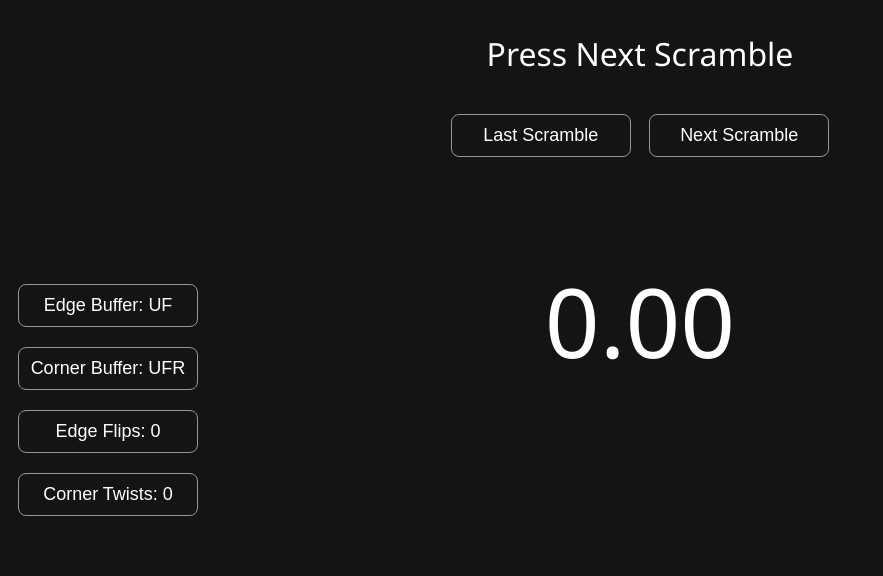
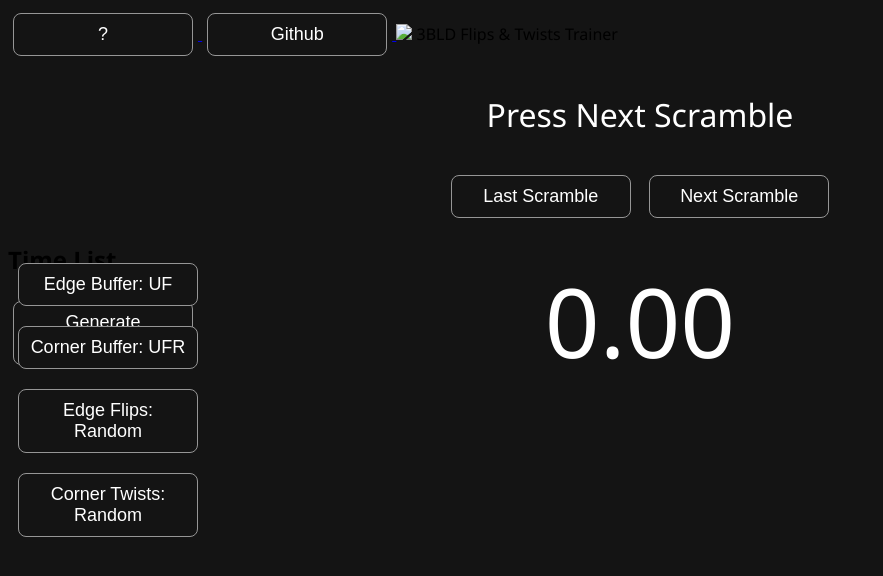
Before and after one commit to msiauw2/3BLD-Flips-Twists-Trainer, a Flask app: page / in a window 1280 px wide. Shown: the top 576 px of the page, without its empty margins (0-883 px from the left). Run offline with Flask 3, Linux system fonts and the light colour scheme; some libraries are stand-ins or nearby versions.

Commit message:
Update index.html

```diff
--- a/templates/index.html
+++ b/templates/index.html
@@ -2,14 +2,28 @@
 <html>
 <head>
     <meta charset="UTF-8" />
-    <title>3BLD Flips/Twists Trainer</title>
+    <title>3BLD Flips & Twists Trainer</title>
     <link rel="stylesheet" href="../static/css/style.css">
+    <link rel="icon" type="image/x-icon" href="../static/favicon.ico">
 </head>
 <body>
+    <div class="top-bar">
+        <a href="https://www.youtube.com/watch?v=dQw4w9WgXcQ" target=”_blank”>
+            <button class="top-button">?</button>
+        </a>
+        <a href="https://github.com/d1ad74/3BLD-Flips-Twists-Trainer" target=”_blank”>
+            <button class="top-button">Github</button>
+        </a>
+        <img src='../static/favicon.png' class="logo">
+        <span class='title'>3BLD Flips & Twists Trainer</span>
+
+    </div>
+
     <div class="scramble">
         <p id="scr">Press Next Scramble</p>
-        <button>Last Scramble</button>
-        <button onclick="nextScramble()">Next Scramble</button>
+        <!-- this.blur() function removes keyboard focus after clicking so that space bar doesn't accidentally activate button -->
+        <button class="options" onclick="lastScramble(); this.blur()">Last Scramble</button>
+        <button class="options" onclick="nextScramble(); this.blur()">Next Scramble</button>
     </div>
 
     <div class="timer">
@@ -18,7 +32,7 @@
 
     <div style="position: absolute; top: 50%; transform: translate(0, -50%)">
         <div class="dropdown">
-            <button>Edge Buffer: <span id="edgeBuffer">UF</button>
+            <button class="options">Edge Buffer: <span id="edgeBuffer">UF</button>
             <div class="dropdown-content">
                 <a href="#" onclick="changeOption('UF', 'edgeBuffer')">UF</a>
                 <a href="#" onclick="changeOption('UB', 'edgeBuffer')">UB</a>
@@ -38,7 +52,7 @@
         <br>
 
         <div class="dropdown">
-            <button>Corner Buffer: <span id="cornerBuffer">UFR</button>
+            <button class="options">Corner Buffer: <span id="cornerBuffer">UFR</button>
             <div class="dropdown-content">
                 <a href="#" onclick="changeOption('UFR', 'cornerBuffer')">UFR</a>
                 <a href="#" onclick="changeOption('UBL', 'cornerBuffer')">UBL</a>
@@ -54,8 +68,9 @@
         <br>
 
         <div class="dropdown">
-            <button>Edge Flips: <span id="edgeFlips">0</button>
+            <button class="options">Edge Flips: <span id="edgeFlips">Random</button>
             <div class="dropdown-content">
+                <a href="#" onclick="changeOption('Random', 'edgeFlips')">Random</a>
                 <a href="#" onclick="changeOption('0', 'edgeFlips')">0</a>
                 <a href="#" onclick="changeOption('1', 'edgeFlips')">1</a>
                 <a href="#" onclick="changeOption('2', 'edgeFlips')">2</a>
@@ -75,8 +90,9 @@
         <br>
 
         <div class="dropdown">
-            <button>Corner Twists: <span id="cornerTwists">0</button>
+            <button class="options">Corner Twists: <span id="cornerTwists">Random</button>
             <div class="dropdown-content">
+                <a href="#" onclick="changeOption('Random', 'cornerTwists')">Random</a>
                 <a href="#" onclick="changeOption('0', 'cornerTwists')">0</a>
                 <a href="#" onclick="changeOption('1', 'cornerTwists')">1</a>
                 <a href="#" onclick="changeOption('2', 'cornerTwists')">2</a>
@@ -89,8 +105,18 @@
         </div>
     </div>
 
+    <div class="times">
+        <h2>Time List</h2>
+        <ol reversed id="time_list">
+        </ol>
+    </div>
+
     <div class="twisty-player">
         <twisty-player id='twisty-player'; hint-facelets='floating'; background='none'; control-panel='none'; alg='none'></twisty-player>
+    </div>
+
+    <div>
+        <button class="gen_scrams_button" onclick="genScramsWindow(); this.blur()">Generate Scrambles!</button>
     </div>
 
 <script src="../static/js/script.js"></script>
```
